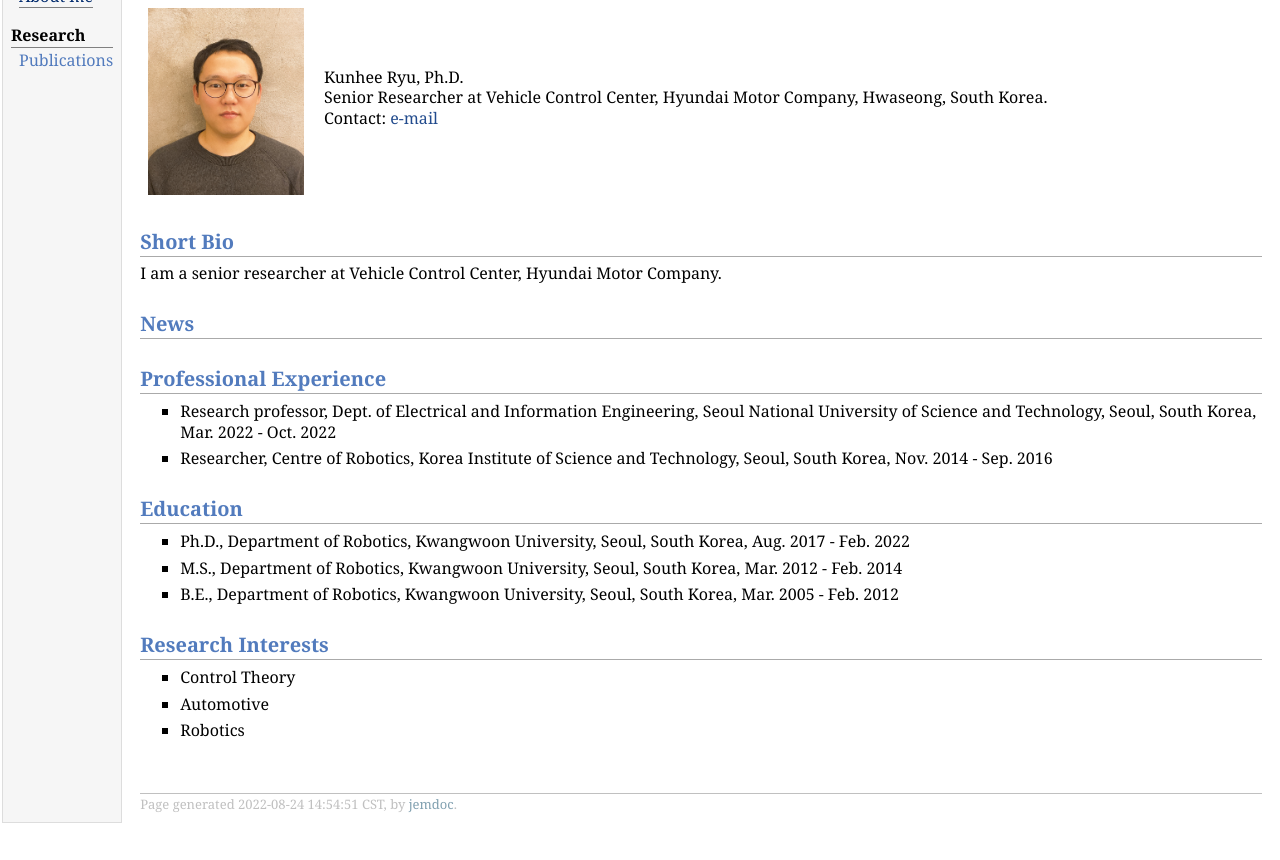
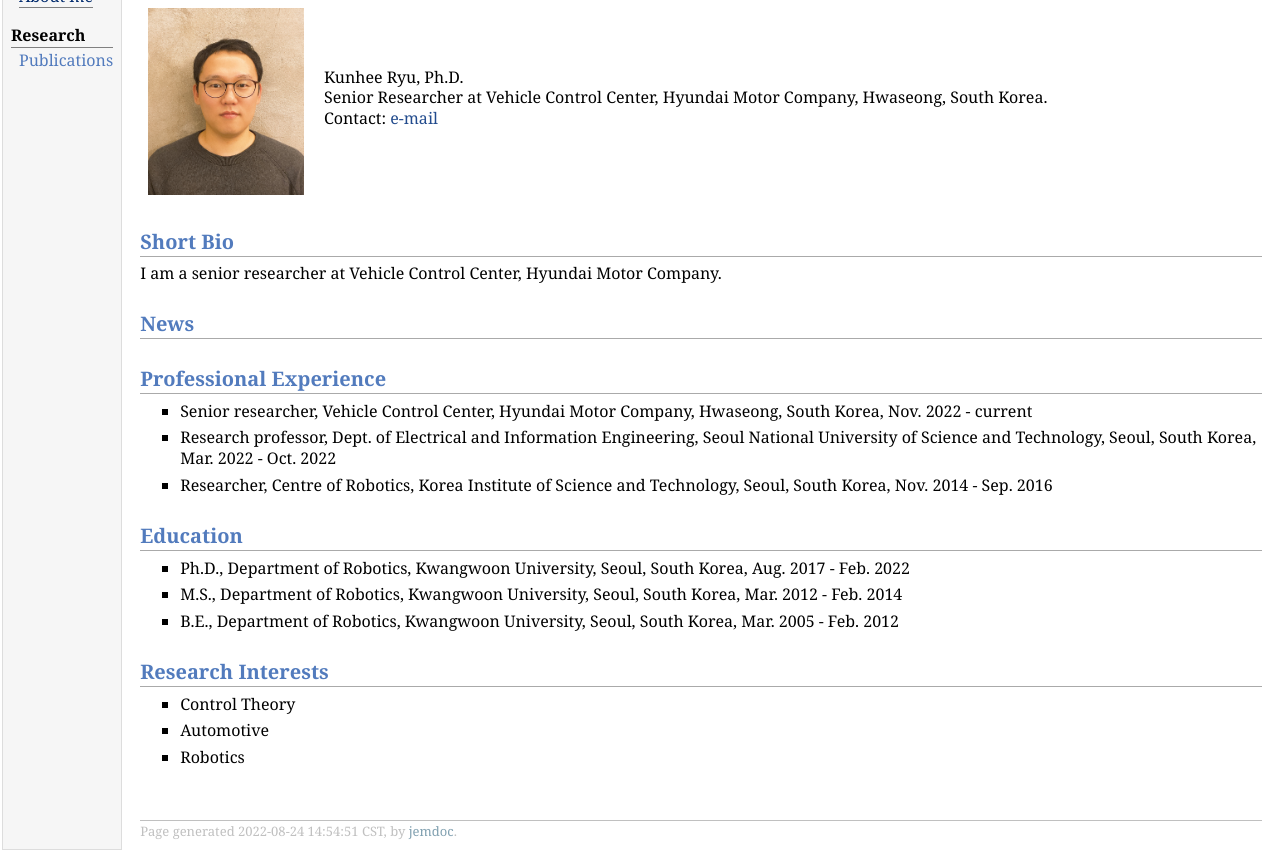
Before and after one commit to ryuhhh/ryuhhh.github.io, a plain HTML site: page index.html in a window 1280 px wide. Shown: the part 68-928 px from the top of the page. Before the commit the page ends 901 px from the top, so only its background shows below. Drawn offline with Linux system fonts and the light colour scheme.

Commit message:
Update index.html

```diff
--- a/index.html
+++ b/index.html
@@ -33,6 +33,8 @@ Contact: <a href="mailto:ryuhhh@gmail.com">e-mail</a>
 <h2>News </h2>
 <h2>Professional Experience </h2>
 <ul>
+<li><p>Senior researcher, Vehicle Control Center, Hyundai Motor Company, Hwaseong, South Korea, Nov. 2022 - current
+</li>
 <li><p>Research professor, Dept. of Electrical and Information Engineering, Seoul National University of Science and Technology, Seoul, South Korea, Mar. 2022 - Oct. 2022
 </li>
 <li><p>Researcher, Centre of Robotics, Korea Institute of Science and Technology, Seoul, South Korea, Nov. 2014 - Sep. 2016</p>
```
